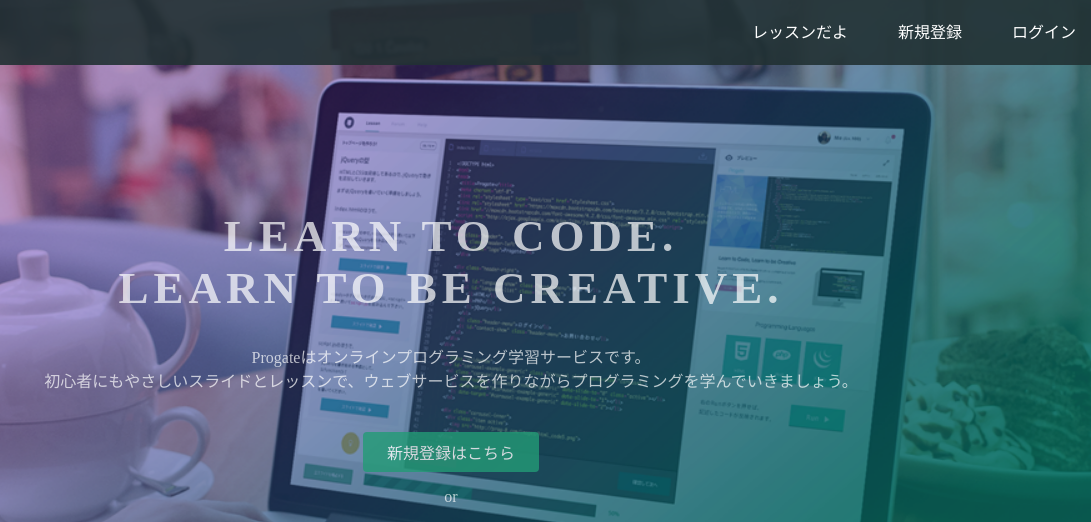
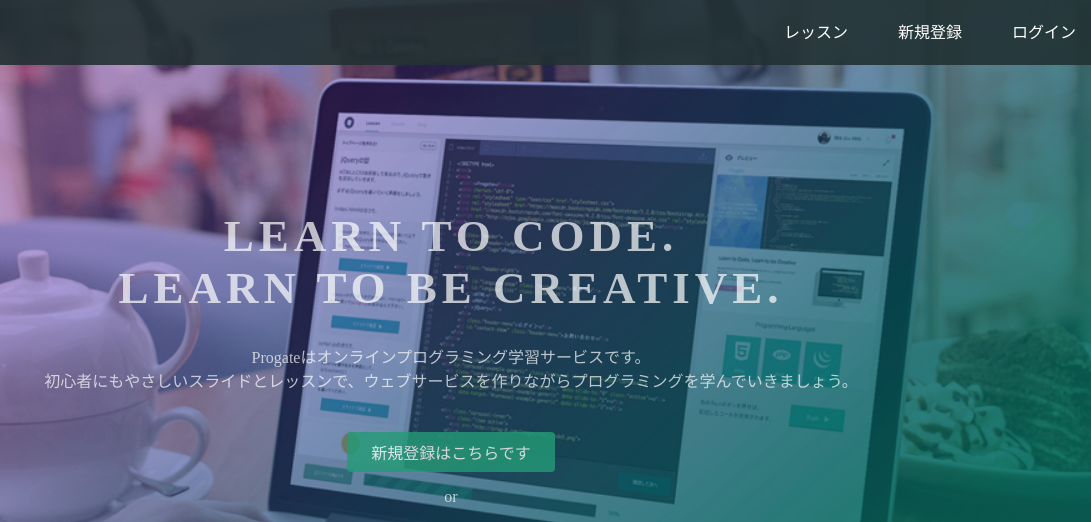
Before and after one commit to yuuki-web/yuuki-web.github.io, a plain HTML site: page index.html in a window 1280 px wide. Shown: the top 522 px of the page, 189-1280 px from the left. Drawn offline with Linux system fonts and the light colour scheme.

Commit message:
Update index.html

```diff
--- a/index.html
+++ b/index.html
@@ -15,7 +15,7 @@
       </div>
       <span class="fa fa-bars menu-icon"></span>
       <div class="header-right">
-        <a href="#">レッスンだよ</a>
+        <a href="#">レッスン</a>
         <a href="#">新規登録</a>
         <a href="#" class="login">ログイン</a>
       </div>
@@ -26,7 +26,7 @@
       <h1>LEARN TO CODE.<br>LEARN TO BE CREATIVE.</h1>
       <p>Progateはオンラインプログラミング学習サービスです。<br>初心者にもやさしいスライドとレッスンで、ウェブサービスを作りながらプログラミングを学んでいきましょう。</p>
       <div class="btn-wrapper">
-        <a href="#" class="btn signup">新規登録はこちら</a>
+        <a href="#" class="btn signup">新規登録はこちらです</a>
         <p>or</p>
         <a href="#" class="btn facebook"><span class="fa fa-facebook"></span>Facebookで登録</a>
         <a href="#" class="btn twitter"><span class="fa fa-twitter"></span>Twitterで登録</a>
```
